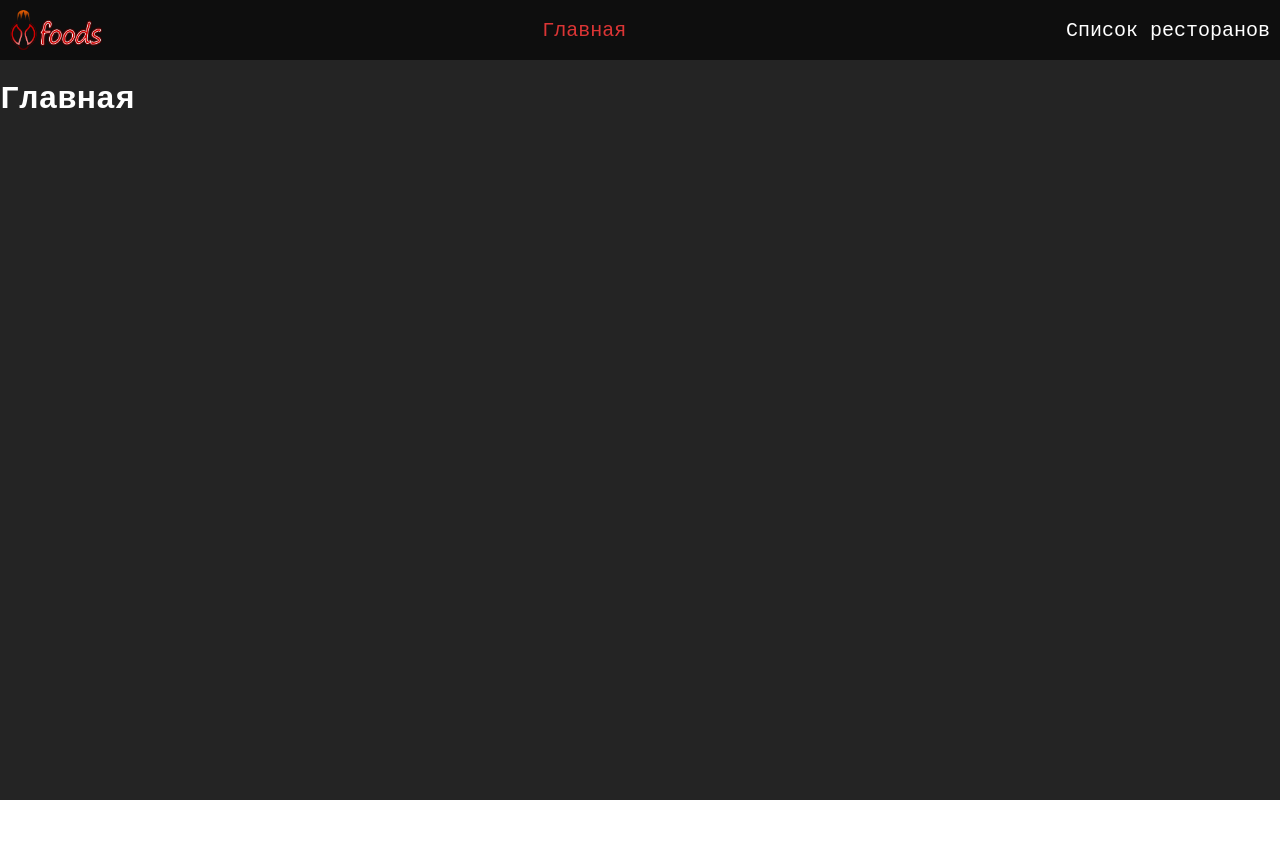
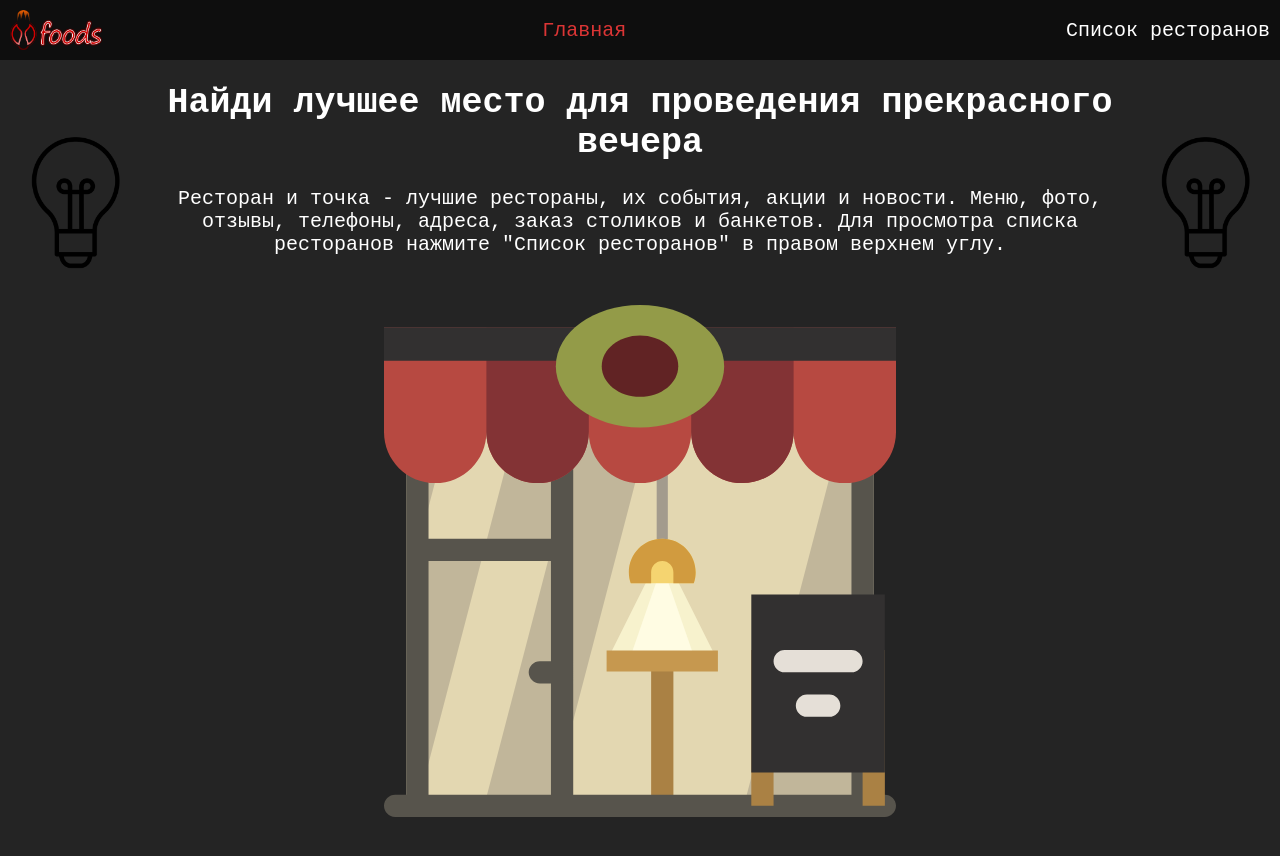
Before and after one commit to synt3tic/Restaurant-List, a Vue app: page / in a window 1280 px wide. Shown: the top 856 px of the page. Before the commit the page ends 800 px from the top, so only its background shows below. Built offline with nearby package versions, Linux system fonts and the light colour scheme.

Commit message:
release_3

```diff
--- a/src/components/Home.vue
+++ b/src/components/Home.vue
@@ -1,10 +1,111 @@
 <template>
-  <h1 style="color: white">Главная</h1>
+  <div class="page">
+    <div class="main">
+      <img
+        v-if="leftLampActive"
+        @click="leftLampStatus"
+        class="main__lamp"
+        src="../images/lamp__on.png"
+        alt="lamp"
+      />
+      <img
+        v-else
+        @click="leftLampStatus"
+        class="main__lamp"
+        src="../images/lamp__off.png"
+        alt="lamp"
+      />
+      <div class="main__text">
+        <h1 class="main__text-header">
+          Найди лучшее место для проведения прекрасного вечера
+        </h1>
+        <p class="main__text-description">
+          Ресторан и точка - лучшие рестораны, их события, акции и новости.
+          Меню, фото, отзывы, телефоны, адреса, заказ столиков и банкетов. Для
+          просмотра списка ресторанов нажмите "Список ресторанов" в правом
+          верхнем углу.
+        </p>
+      </div>
+      <img
+        v-if="rightLampActive"
+        @click="rightLampStatus"
+        class="main__lamp"
+        src="../images/lamp__on.png"
+        alt="lamp"
+      />
+      <img
+        v-else
+        @click="rightLampStatus"
+        class="main__lamp"
+        src="../images/lamp__off.png"
+        alt="lamp"
+      />
+    </div>
+    <img
+      class="page__restaurant-logo"
+      src="../images/page__restaurant-logo.svg"
+      alt="restaurant-image"
+    />
+  </div>
 </template>
 
 <script>
-export default {};
+export default {
+  data() {
+    return {
+      leftLampActive: false,
+      rightLampActive: false,
+    };
+  },
+  methods: {
+    leftLampStatus() {
+      this.leftLampActive = !this.leftLampActive;
+    },
+    rightLampStatus() {
+      this.rightLampActive = !this.rightLampActive;
+    },
+  },
+};
 </script>
 
 <style scoped>
+.page {
+  display: flex;
+  flex-direction: column;
+  width: 100%;
+  align-items: center;
+}
+
+.main {
+  display: flex;
+  flex-direction: row;
+}
+
+.main__text {
+  color: white;
+  text-align: center;
+}
+
+.main__text-header {
+  font-size: 35px;
+}
+
+.main__text-description {
+  font-size: 20px;
+}
+
+.main__lamp {
+  width: 150px;
+  height: 150px;
+  margin-top: 70px;
+}
+
+.main__lamp:hover {
+  cursor: pointer;
+}
+
+.page__restaurant-logo {
+  margin-top: 25px;
+  width: 40%;
+}
 </style>
```
